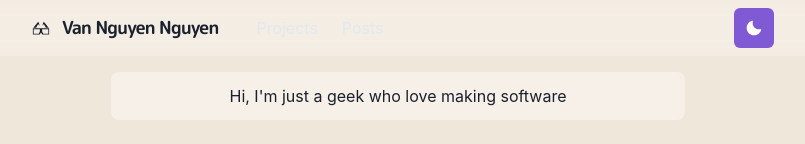
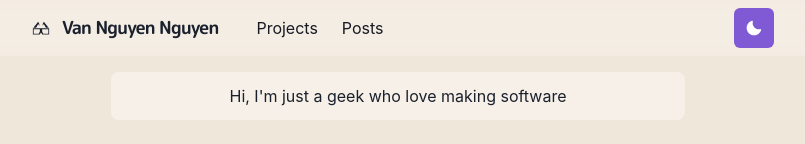
Before and after one commit to hades42/vannguyen-dev, a Next.js app: page / in a window 1280 px wide. Shown: the top 144 px of the page, without its empty margins (242-1047 px from the left). Built offline with nearby package versions, Linux system fonts and the light colour scheme.

Commit message:
Change theme color on navbar when get active link

```diff
--- a/components/navbar.js
+++ b/components/navbar.js
@@ -19,13 +19,13 @@ import ThemeToggleButton from './theme-toggle-button';
 
 const LinkItem = ({ href, path, children }) => {
   const active = path === href;
-  const inactiveColor = useColorModeValue('gray.200', 'whiteAlpha.900');
+  const inactiveColor = useColorModeValue('gray.900', 'whiteAlpha.900');
   return (
     <NextLink href={href}>
       <Link
         p={2}
-        bg={active ? 'grassTeal' : undefined}
-        color={active ? '#202023' : inactiveColor}
+        bg={active ? useColorModeValue('purple', 'orange.200') : undefined}
+        color={active ? useColorModeValue('white', '#202023') : inactiveColor}
       >
         {children}
       </Link>
```
